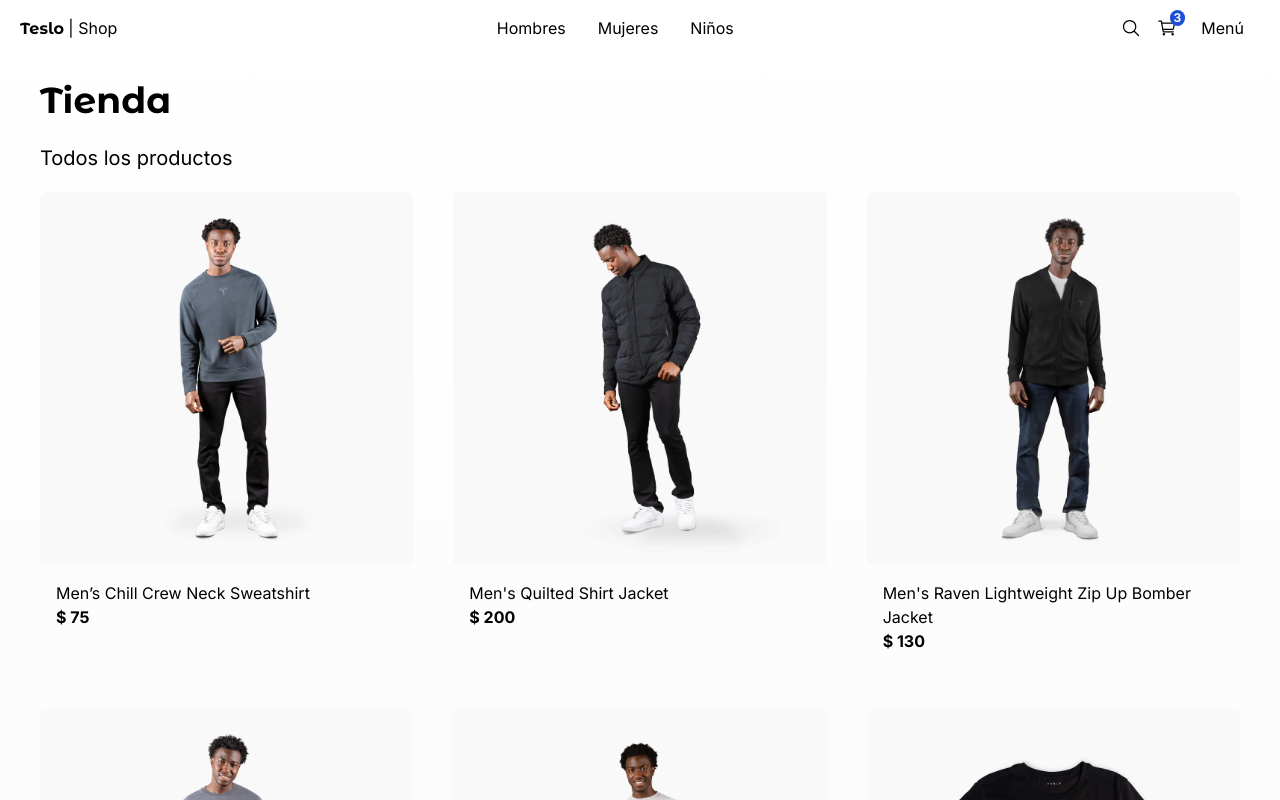
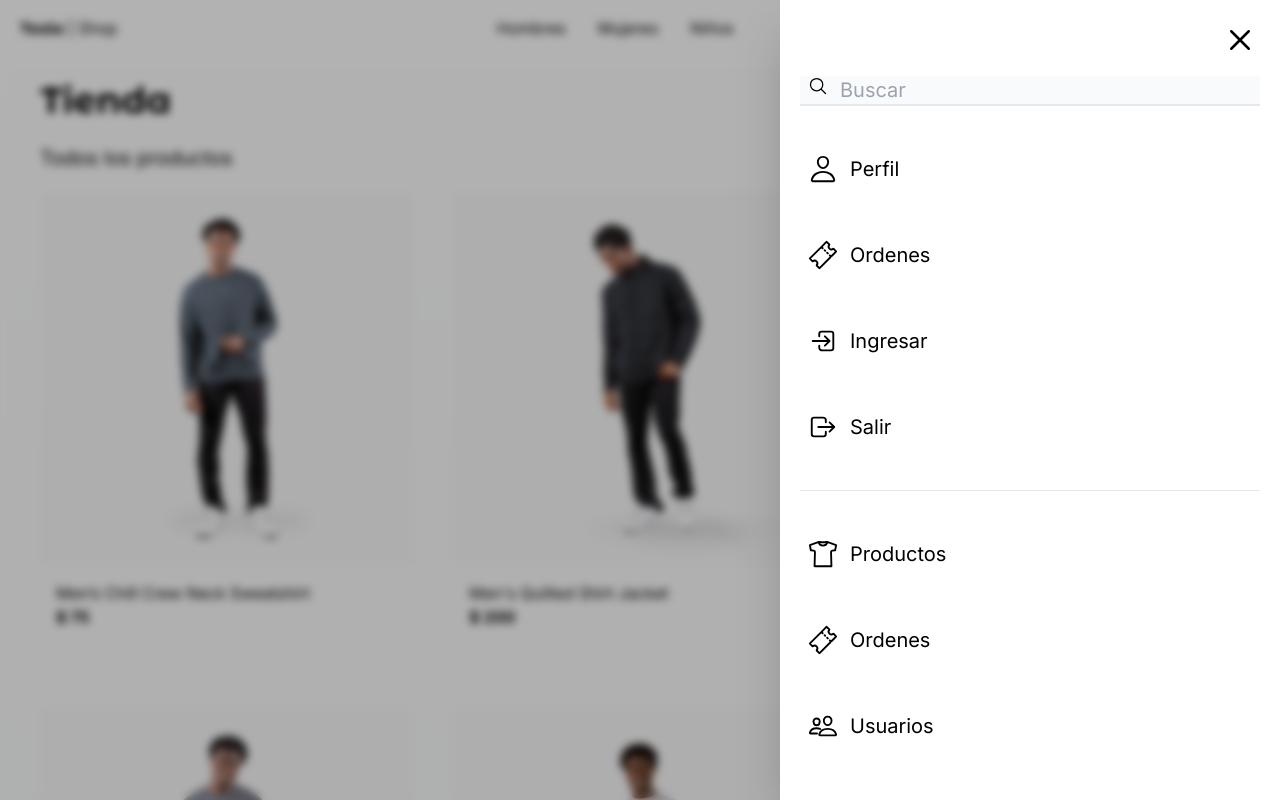
Before and after one commit to UriiSanchez/teslo-shop, a Next.js app: page / in a window 1280 px wide. Shown: the top 800 px of the page. Built offline with nearby package versions, Linux system fonts and the light colour scheme.

Commit message:
Dev Cerón | add: sidebar component for all application with dummi data

```diff
--- a/src/app/(shop)/layout.tsx
+++ b/src/app/(shop)/layout.tsx
@@ -1,4 +1,4 @@
-import { TopMenu } from "@/components";
+import { Sidebar, TopMenu } from "@/components";
 
 export default function ShopLayout({
 	children,
@@ -8,6 +8,7 @@
 	return (
 		<main className='min-h-screen'>
 			<TopMenu />
+			<Sidebar />
 			<div className='px-0 sm:px-10'>{children}</div>
 		</main>
 	);
--- a/src/components/index.ts
+++ b/src/components/index.ts
@@ -3,3 +3,4 @@
 export * from "./ui/title/Title";
 export * from "./products/product-grid/ProductGrid";
 export * from "./products/product-grid/ProductGridItem";
+export * from "./sidebar/Sidebar";
--- /dev/null
+++ b/src/components/sidebar/Sidebar.tsx
@@ -0,0 +1,93 @@
+"use client";
+import Link from "next/link";
+import React from "react";
+import {
+	IoCloseOutline,
+	IoLogInOutline,
+	IoLogOutOutline,
+	IoPeopleOutline,
+	IoPersonOutline,
+	IoSearchOutline,
+	IoShirtOutline,
+	IoTicketOutline,
+} from "react-icons/io5";
+
+export const Sidebar = () => {
+	return (
+		<div className=''>
+			{/* Background black */}
+			<div className='fixed top-0 left-0 w-screen h-screen z-10 bg-black opacity-30' />
+			{/* Blur */}
+			<div className='fade-in fixed top-0 left-0 w-screen h-screen z-10 backdrop-filter backdrop-blur-sm' />
+			{/* Sidemenu */}
+			<nav className='fixed p-5 right-0 top-0 w-[500px] h-screen bg-white z-20 shadow-2xl transform transition-all duration-300'>
+				<IoCloseOutline
+					size={40}
+					className='absolute top-5 right-5 cursor-pointer'
+					onClick={() => console.log("click")}
+				/>
+				{/* input */}
+				<div className='relative mt-14'>
+					<IoSearchOutline size={20} className='absolute left-2' />
+					<input
+						type='text'
+						placeholder='Buscar'
+						className='w-full bg-gray-50 pl-10 pr-10 border-b-2 text-xl border-gray-200 focus:outline-none focus:border-blue-500'
+					/>
+				</div>
+				{/* Menú */}
+				<Link
+					href='/'
+					className='flex items-center mt-10 p-2 hover:bg-gray-200 rounded transition-all'
+				>
+					<IoPersonOutline size={30} />
+					<span className='ml-3 text-xl'>Perfil</span>
+				</Link>
+				<Link
+					href='/'
+					className='flex items-center mt-10 p-2 hover:bg-gray-200 rounded transition-all'
+				>
+					<IoTicketOutline size={30} />
+					<span className='ml-3 text-xl'>Ordenes</span>
+				</Link>
+				<Link
+					href='/'
+					className='flex items-center mt-10 p-2 hover:bg-gray-200 rounded transition-all'
+				>
+					<IoLogInOutline size={30} />
+					<span className='ml-3 text-xl'>Ingresar</span>
+				</Link>
+				<Link
+					href='/'
+					className='flex items-center mt-10 p-2 hover:bg-gray-200 rounded transition-all'
+				>
+					<IoLogOutOutline size={30} />
+					<span className='ml-3 text-xl'>Salir</span>
+				</Link>
+				{/* Line separator */}
+				<div className='w-full h-px bg-gray-200 my-10'></div>
+				<Link
+					href='/'
+					className='flex items-center mt-10 p-2 hover:bg-gray-200 rounded transition-all'
+				>
+					<IoShirtOutline size={30} />
+					<span className='ml-3 text-xl'>Productos</span>
+				</Link>
+				<Link
+					href='/'
+					className='flex items-center mt-10 p-2 hover:bg-gray-200 rounded transition-all'
+				>
+					<IoTicketOutline size={30} />
+					<span className='ml-3 text-xl'>Ordenes</span>
+				</Link>
+				<Link
+					href='/'
+					className='flex items-center mt-10 p-2 hover:bg-gray-200 rounded transition-all'
+				>
+					<IoPeopleOutline size={30} />
+					<span className='ml-3 text-xl'>Usuarios</span>
+				</Link>
+			</nav>
+		</div>
+	);
+};
```
